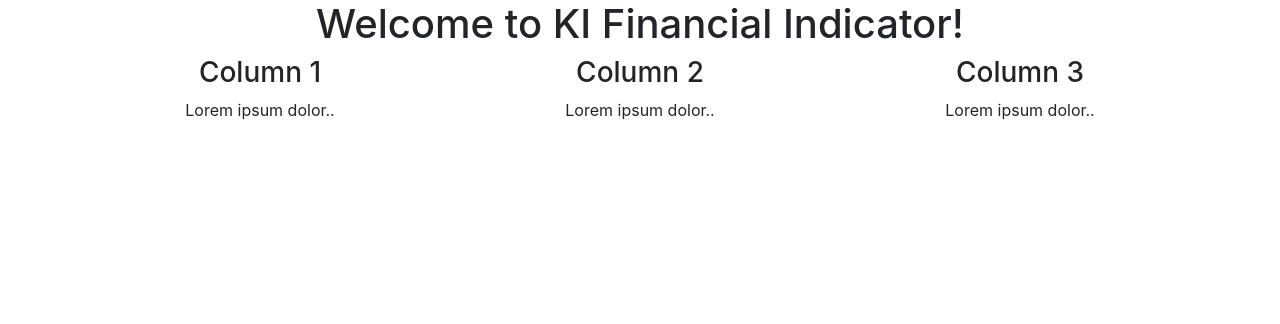
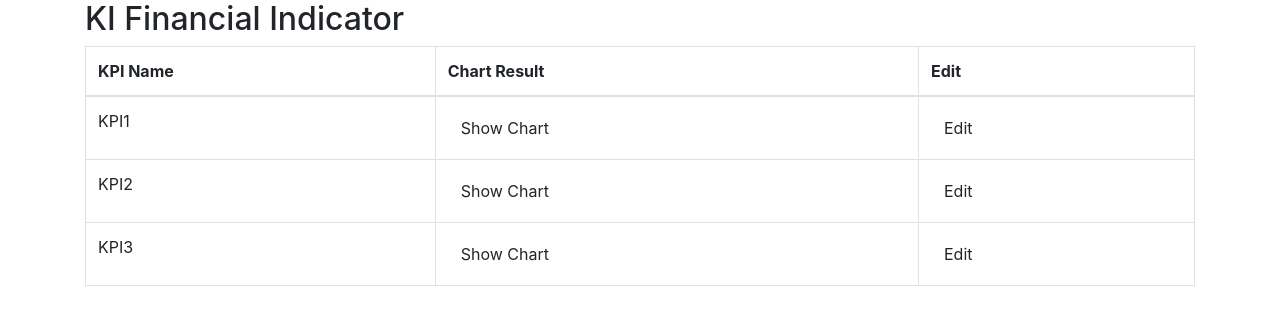
Before and after one commit to manouti1/biApp, an Angular app in the folder bi-app/: page / in a window 1280 px wide. Shown: the top 324 px of the page. Built offline with nearby package versions, Linux system fonts and the light colour scheme.

Commit message:
add table listing
Signed-off-by: Mohammad Anouti <manouti1988@gmail.com>

```diff
--- a/bi-app/src/app/app.component.html
+++ b/bi-app/src/app/app.component.html
@@ -1,23 +1,25 @@
-<!--The content below is only a placeholder and can be replaced.-->
-<div style="text-align:center">
-  <h1>
-    Welcome to {{ title }}!
-  </h1>
+ <div class="container">
+  <h2>{{ title }}</h2>
+  <table class="table table-bordered">
+    <thead>
+      <tr>
+        <th>KPI Name</th>
+        <th>Chart Result</th>
+        <th>Edit</th>
+      </tr>
+    </thead>
+    <tbody>
+      <tr *ngFor="let kpi of KPIs">
+        <td>{{kpi.name}}</td>
+        <td>
+          <a class="btn btn-default" role="button" [routerLink]="'/chart-info'"> Show Chart </a>
+        </td>
+        <td>
+          <a class="btn btn-default" role="button" [routerLink]="'/edit-kpi'"> Edit</a>
+        </td>
+      </tr>
+    </tbody>
+  </table>
+  <router-outlet></router-outlet>
 
-  <div class="container">
-    <div class="row">
-      <div class="col-sm-4">
-        <h3>Column 1</h3>
-        <p>Lorem ipsum dolor..</p>
-      </div>
-      <div class="col-sm-4">
-        <h3>Column 2</h3>
-        <p>Lorem ipsum dolor..</p>
-      </div>
-      <div class="col-sm-4">
-        <h3>Column 3</h3>
-        <p>Lorem ipsum dolor..</p>
-      </div>
-    </div>
-  </div>
 </div>
--- a/bi-app/src/app/app.component.ts
+++ b/bi-app/src/app/app.component.ts
@@ -1,10 +1,11 @@
-import { Component } from '@angular/core';
+import { Component } from "@angular/core";
 
 @Component({
-  selector: 'app-root',
-  templateUrl: './app.component.html',
-  styleUrls: ['./app.component.css']
+  selector: "app-root",
+  templateUrl: "./app.component.html",
+  styleUrls: ["./app.component.css"]
 })
 export class AppComponent {
-  title = 'KI Financial Indicator';
+  title = "KI Financial Indicator";
+  KPIs = [{ name: "KPI1" }, { name: "KPI2" }, { name: "KPI3" }];
 }
```
